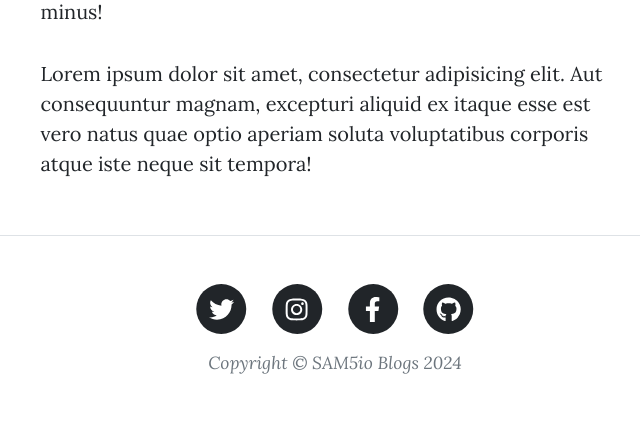
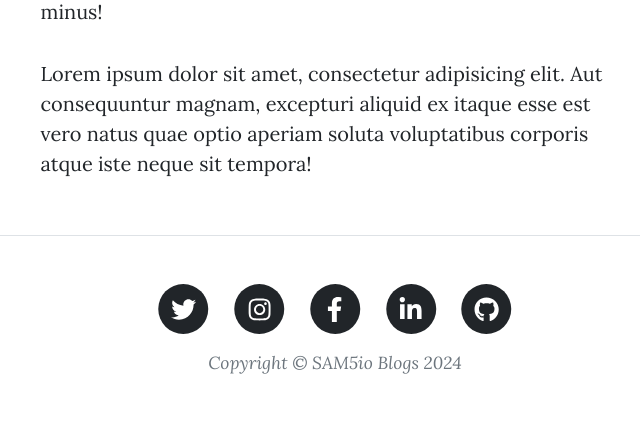
Before and after one commit to sameetpatil5/Blobby, a Flask app: page /about in a window 1280 px wide. Shown: the part 887-1312 px from the top of the page, without its empty margins (305-945 px from the left). Run offline with Flask 3, Linux system fonts and the light colour scheme; some libraries are stand-ins or nearby versions.

Commit message:
Add links to icons

```diff
--- a/templates/footer.html
+++ b/templates/footer.html
@@ -5,7 +5,7 @@
             <div class="col-md-10 col-lg-8 col-xl-7">
                 <ul class="list-inline text-center">
                     <li class="list-inline-item">
-                        <a href="#!">
+                        <a href="https://twitter.com/SAMEETPATIL5">
                             <span class="fa-stack fa-lg">
                                 <i class="fas fa-circle fa-stack-2x"></i>
                                 <i class="fab fa-twitter fa-stack-1x fa-inverse"></i>
@@ -13,7 +13,7 @@
                         </a>
                     </li>
                     <li class="list-inline-item">
-                        <a href="#!">
+                        <a href="https://www.instagram.com/sameetpatil_5/">
                             <span class="fa-stack fa-lg">
                                 <i class="fas fa-circle fa-stack-2x"></i>
                                 <i class="fab fa-instagram fa-stack-1x fa-inverse"></i>
@@ -21,7 +21,7 @@
                         </a>
                     </li>
                     <li class="list-inline-item">
-                        <a href="#!">
+                        <a href="https://www.facebook.com/sameet.patil.5494/">
                             <span class="fa-stack fa-lg">
                                 <i class="fas fa-circle fa-stack-2x"></i>
                                 <i class="fab fa-facebook-f fa-stack-1x fa-inverse"></i>
@@ -29,7 +29,15 @@
                         </a>
                     </li>
                     <li class="list-inline-item">
-                        <a href="#!">
+                        <a href="https://www.linkedin.com/in/sameetpatil5/">
+                            <span class="fa-stack fa-lg">
+                                <i class="fas fa-circle fa-stack-2x"></i>
+                                <i class="fab fa-linkedin-in fa-stack-1x fa-inverse"></i>
+                            </span>
+                        </a>
+                    </li>
+                    <li class="list-inline-item">
+                        <a href="https://github.com/sameetpatil5">
                             <span class="fa-stack fa-lg">
                                 <i class="fas fa-circle fa-stack-2x"></i>
                                 <i class="fab fa-github fa-stack-1x fa-inverse"></i>
```
